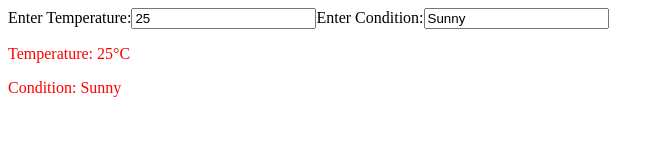
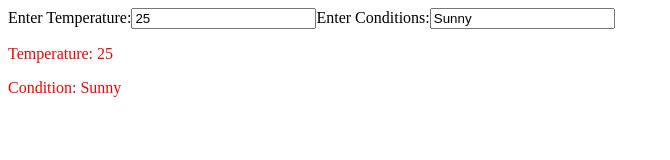
Before and after one commit to acciojob/conditional-weather-report-sachinrajbher15, a React app: page / in a window 1280 px wide. Shown: the top 160 px of the page, without its empty margins (0-670 px from the left). Built offline with nearby package versions, Linux system fonts and the light colour scheme.

Commit message:
Updated Files

```diff
--- a/src/components/App.js
+++ b/src/components/App.js
@@ -5,20 +5,20 @@ import WeatherDisplay from './WeatherDisplay';
 
 const App = () => {
 
-  const [weatherData, setWeatherData] = useState({temperature: 25, condition:"Sunny"});
+  const [weatherData, setWeatherData] = useState({Temperature: 25, Conditions:"Sunny"});
 
   const handleTempChange = (event) =>{
     const newTemp = event.target.value;
     setWeatherData((prevTemp) => ({
       ...prevTemp,
-      temperature: newTemp,
+      Temperature: newTemp,
     }));
   };
   const handleCondChange = (event) =>{
     const newCond = event.target.value;
     setWeatherData((prevCond) => ({
       ...prevCond,
-      condition: newCond,
+      Conditions: newCond,
     }));
   };
 
@@ -26,10 +26,10 @@ const App = () => {
     <div className="container">
       <div className="input-container">
         <label className="labels-style">Enter Temperature:
-          <input type="number" onChange={handleTempChange} value={weatherData.temperature}></input>
+          <input type="number" onChange={handleTempChange} value={weatherData.Temperature}></input>
         </label>
-        <label className="labels-style">Enter Condition:
-          <input type="text" onChange={handleCondChange} value={weatherData.condition}></input>
+        <label className="labels-style">Enter Conditions:
+          <input type="text" onChange={handleCondChange} value={weatherData.Conditions}></input>
         </label>
       </div>
       <div className="output-container">
--- a/src/components/WeatherDisplay.js
+++ b/src/components/WeatherDisplay.js
@@ -1,12 +1,12 @@
 import React from 'react'
 
 function WeatherDisplay({weather}) {
-    const {temperature, condition} = weather;
-    const temperatureColor = temperature > 20 ? "red" : "blue";
+    const {Temperature, Conditions} = weather;
+    const temperatureColor = Temperature > 20 ? "red" : "blue";
     return (
         <div>
-            <p style={{color: temperatureColor}}>Temperature: {temperature}°C</p>
-            <span style={{color: temperatureColor}}>Condition: {condition}</span>
+            <p style={{color: temperatureColor}}>Temperature: <span>{Temperature}</span></p>
+            <p style={{color: temperatureColor}}>Condition: <span>{Conditions}</span></p>
         </div>
     )
 }
```
